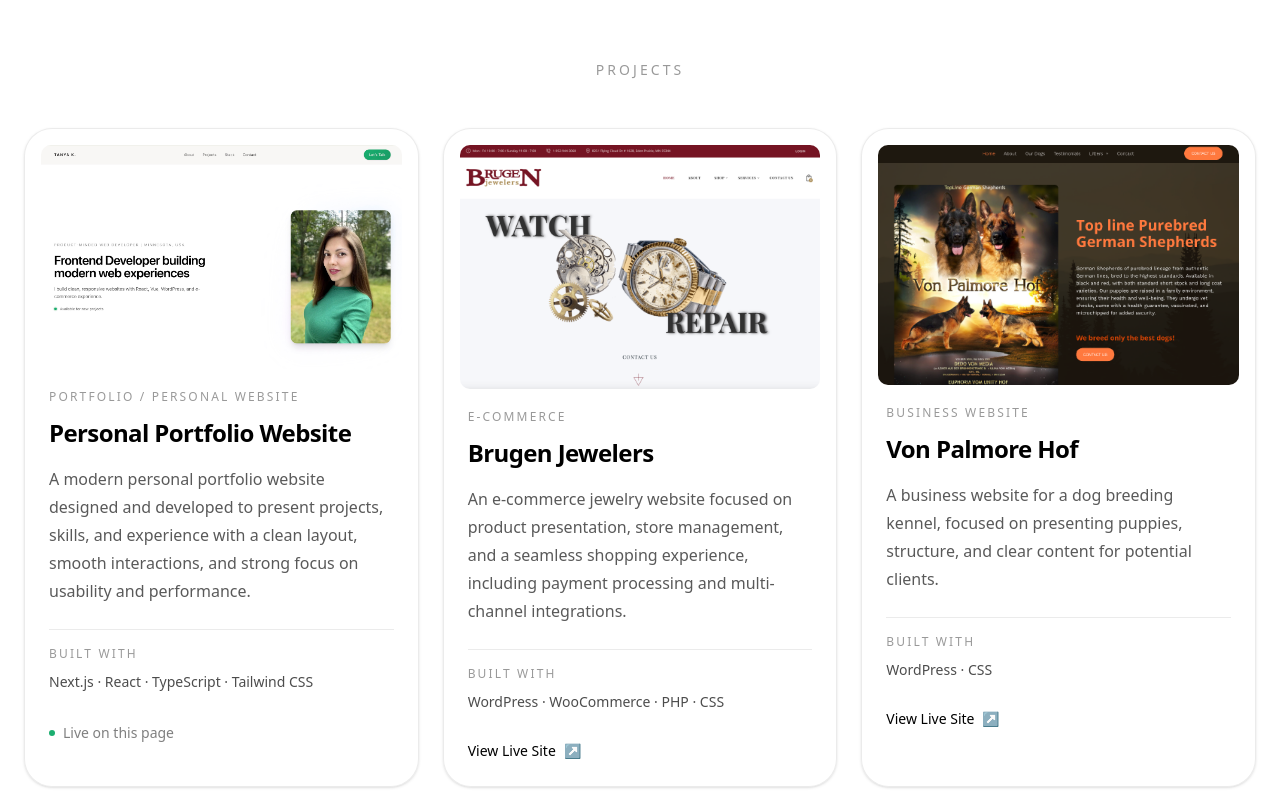
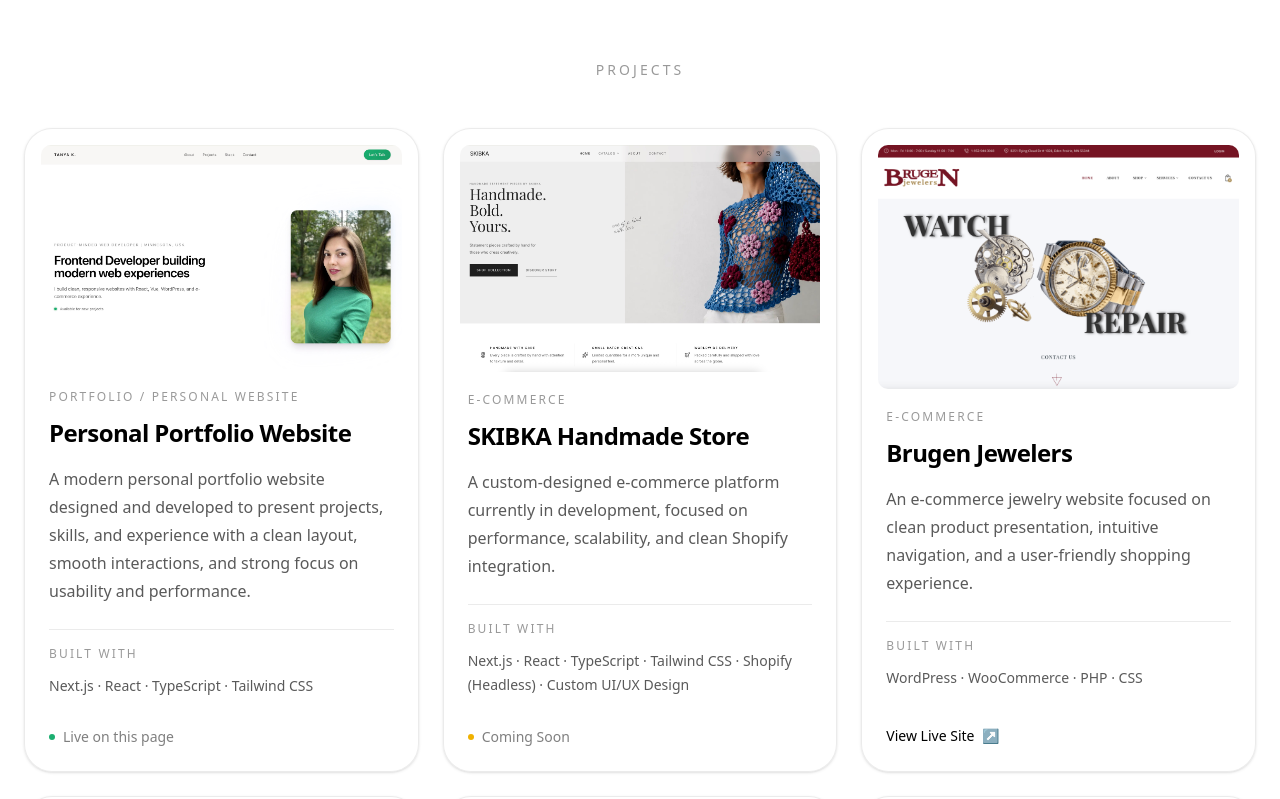
Before and after one commit to Tanny-Griz/okwebdev, a Next.js app: page / in a window 1280 px wide. Shown: the part 1500-2299 px from the top of the page. Built offline with nearby package versions, Linux system fonts and the light colour scheme.

Commit message:
added skibka project

```diff
--- a/components/ProjectCard.tsx
+++ b/components/ProjectCard.tsx
@@ -6,8 +6,41 @@
 };
 
 export function ProjectCard({ project }: ProjectCardProps) {
+  const renderProjectStatus = (project: Project) => {
+    switch (project.status) {
+      case "current":
+        return (
+          <span className="inline-flex items-center gap-2 text-sm text-black/50">
+            <span className="h-1.5 w-1.5 rounded-full bg-[#1bae70]" />
+            Live on this page
+          </span>
+        );
+
+      case "soon":
+        return (
+          <span className="inline-flex items-center gap-2 text-sm text-black/50">
+            <span className="h-1.5 w-1.5 rounded-full bg-yellow-500" />
+            Coming Soon
+          </span>
+        );
+
+      case "live":
+      default:
+        return (
+          <a
+            href={project.liveUrl}
+            target="_blank"
+            rel="noreferrer"
+            className="inline-flex items-center gap-2 text-sm font-medium text-black transition hover:text-black/65"
+          >
+            View Live Site
+            <span aria-hidden="true">↗</span>
+          </a>
+        );
+    }
+  };
   return (
-    <article className="group rounded-[28px] border border-black/8 bg-white/70 p-4 shadow-sm transition duration-300 hover:-translate-y-1 hover:shadow-lg">
+    <div className="flex h-full flex-col rounded-[28px] border border-black/8 bg-white/70 p-4 shadow-sm transition duration-300 hover:-translate-y-1 hover:shadow-lg">
       <div className="overflow-hidden rounded-[10px]">
         <Image
           src={project.image}
@@ -18,7 +51,7 @@
         />
       </div>
 
-      <div className="px-2 pb-2 pt-5">
+      <div className="flex flex-1 flex-col px-2 pb-2 pt-5">
         <p className="text-xs uppercase tracking-[0.18em] text-black/40">
           {project.category}
         </p>
@@ -36,30 +69,13 @@
             Built with
           </p>
 
-          <p className="mt-2 text-sm leading-6 text-black/70">
+          <p className="mt-3 text-sm leading-6 text-black/65">
             {project.stack.join(" · ")}
           </p>
         </div>
 
-        <div className="mt-6">
-          {project.isCurrent ? (
-            <span className="inline-flex items-center gap-2 text-sm text-black/50">
-              <span className="h-1.5 w-1.5 rounded-full bg-[#1bae70]" />
-              Live on this page
-            </span>
-          ) : (
-            <a
-              href={project.liveUrl}
-              target="_blank"
-              rel="noreferrer"
-              className="inline-flex items-center gap-2 text-sm font-medium text-black transition hover:text-black/65"
-            >
-              View Live Site
-              <span aria-hidden="true">↗</span>
-            </a>
-          )}
-        </div>
+        <div className="mt-auto pt-6">{renderProjectStatus(project)}</div>
       </div>
-    </article>
+    </div>
   );
 }
--- a/data/projects.ts
+++ b/data/projects.ts
@@ -4,6 +4,7 @@
   description: string;
   image: string;
   liveUrl: string;
+  status: "current" | "soon" | "live";
   stack: string[];
   isCurrent?: boolean;
 };
@@ -16,16 +17,28 @@
       "A modern personal portfolio website designed and developed to present projects, skills, and experience with a clean layout, smooth interactions, and strong focus on usability and performance.",
     image: "/images/okwebdev.jpg",
     liveUrl: "/",
+    status: "current",
     stack: ["Next.js", "React", "TypeScript", "Tailwind CSS"],
-    isCurrent: true
+    isCurrent: true,
+  },
+  {
+    title: "SKIBKA Handmade Store",
+    category: "E-commerce",
+    description:
+      "A custom-designed e-commerce platform currently in development, focused on performance, scalability, and clean Shopify integration.",
+    image: "/images/skibka.jpg",
+    liveUrl: "/",
+    status: "soon",
+    stack: ["Next.js", "React", "TypeScript", "Tailwind CSS", "Shopify (Headless)", "Custom UI/UX Design"],
   },
   {
     title: "Brugen Jewelers",
     category: "E-commerce",
     description:
-      "An e-commerce jewelry website focused on product presentation, store management, and a seamless shopping experience, including payment processing and multi-channel integrations.",
+      "An e-commerce jewelry website focused on clean product presentation, intuitive navigation, and a user-friendly shopping experience.",
     image: "/images/brugenjewelers.png",
     liveUrl: "http://brugenjewelers.com/",
+    status: "live",
     stack: ["WordPress", "WooCommerce", "PHP", "CSS"],
   },
   {
@@ -35,6 +48,7 @@
       "A business website for a dog breeding kennel, focused on presenting puppies, structure, and clear content for potential clients.",
     image: "/images/vonpalmorehof.png",
     liveUrl: "https://vonpalmorehof.com/",
+    status: "live",
     stack: ["WordPress", "CSS"],
   },
   {
@@ -44,6 +58,7 @@
       "A custom-built website for a trucking company, developed from a custom design with a fully tailored frontend implementation.",
     image: "/images/dfmtrucking.png",
     liveUrl: "https://dfmtrucking.com/",
+    status: "live",
     stack: ["WordPress", "CSS", "PHP", "Custom Layout"],
   },
   {
@@ -53,6 +68,7 @@
       "A portfolio website for an interior designer, built on WordPress and customized with CSS on top of an existing theme.",
     image: "/images/cheproject.jpg",
     liveUrl: "https://www.cheproject.com/",
+    status: "live",
     stack: ["WordPress", "CSS"],
   },
 ];
```
Also changed, not shown: public/images/skibka.jpg (added).
